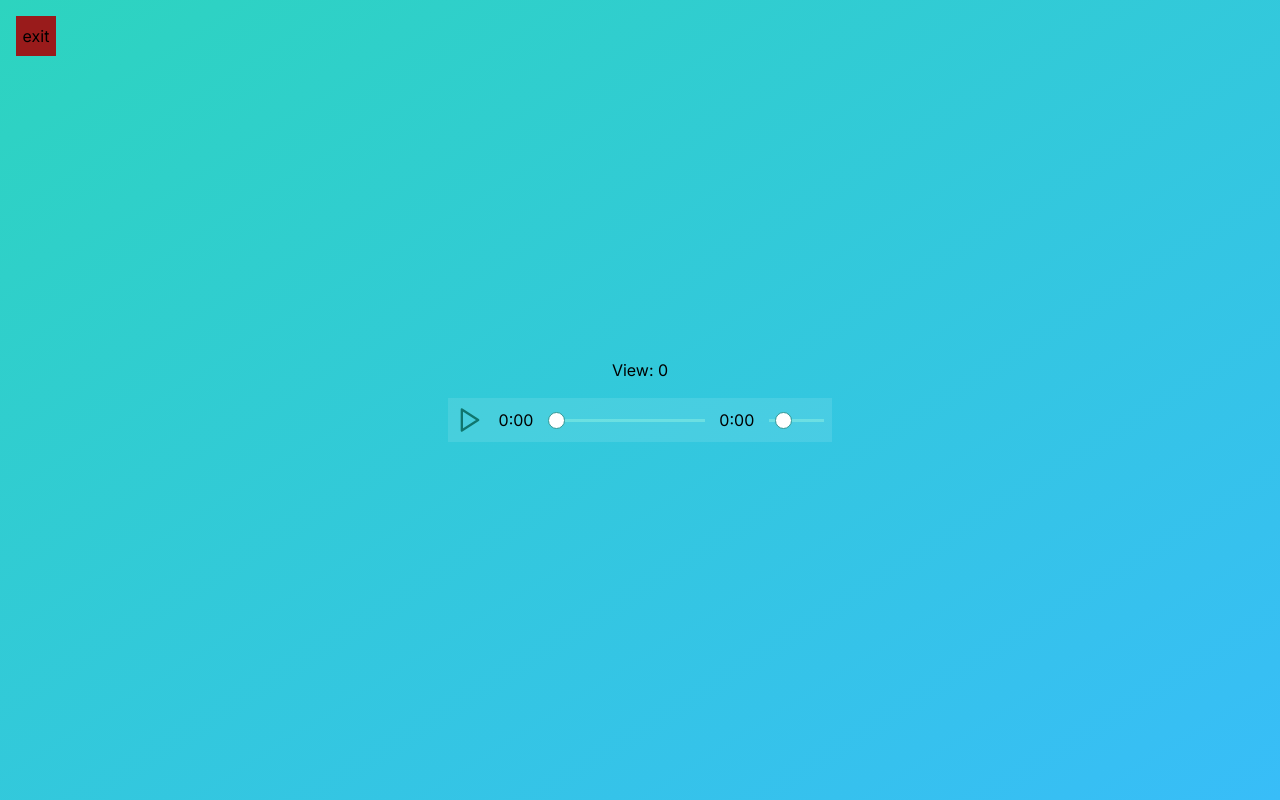
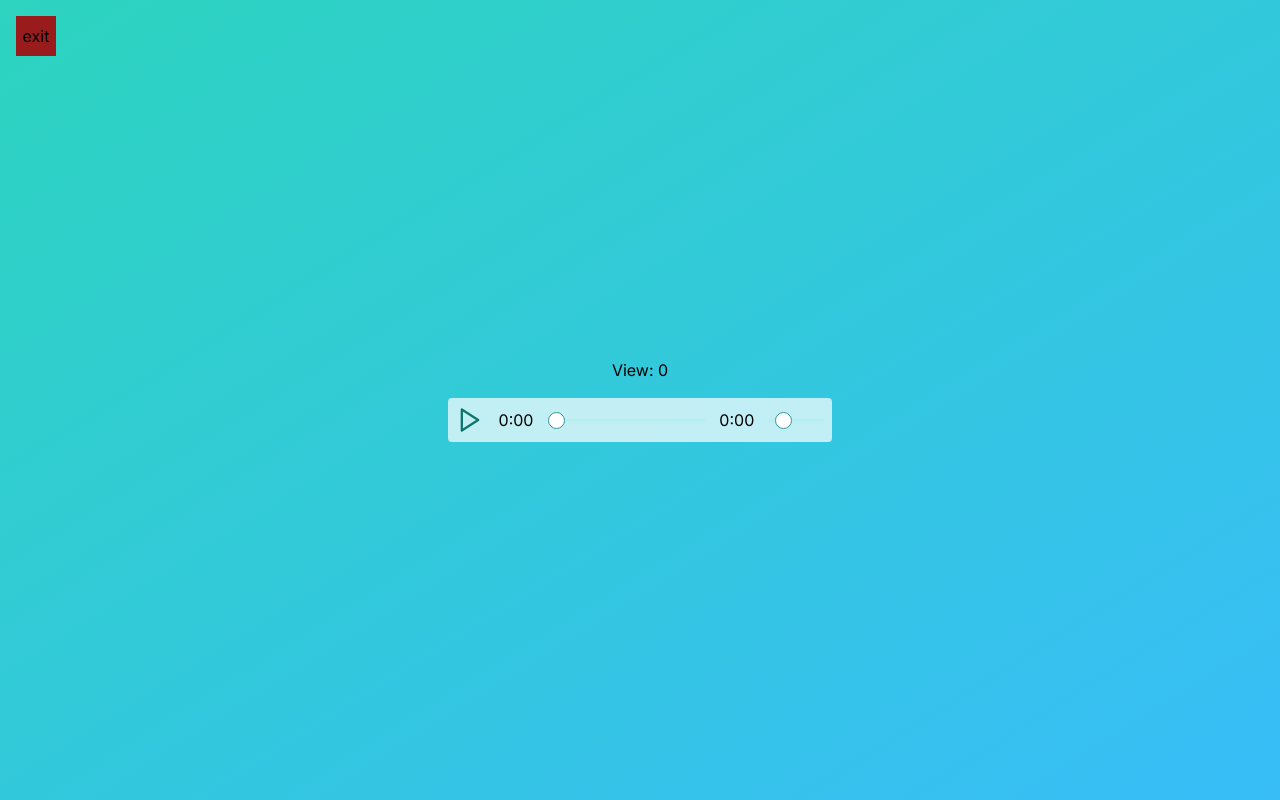
Before and after one commit to FalejevV/mobilebrowsertest, a Next.js app: page / in a window 1280 px wide. Both pictures are taken after a click on the button "SHOW". Built offline with nearby package versions, Linux system fonts and the light colour scheme.

Commit message:
fix: styling changes

```diff
--- a/src/components/audio-player/index.tsx
+++ b/src/components/audio-player/index.tsx
@@ -62,7 +62,7 @@ function AudioPlayer() {
   }
 
   return (
-    <div className="w-full flex items-center gap-2 audio-player p-2 bg-white bg-opacity-10">
+    <div className="w-full flex items-center gap-2 audio-player p-2 bg-white bg-opacity-70 rounded">
       <audio
         onTimeUpdate={updatePlayTime}
         onLoadedMetadata={setDuration}
```
